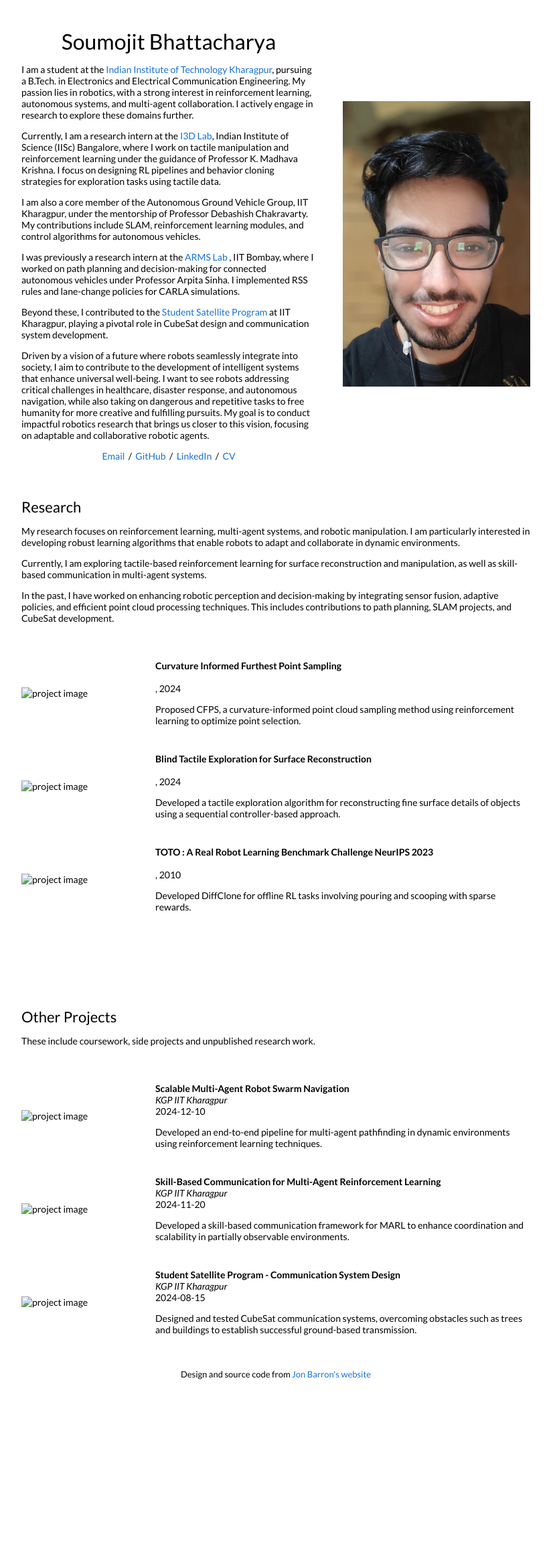
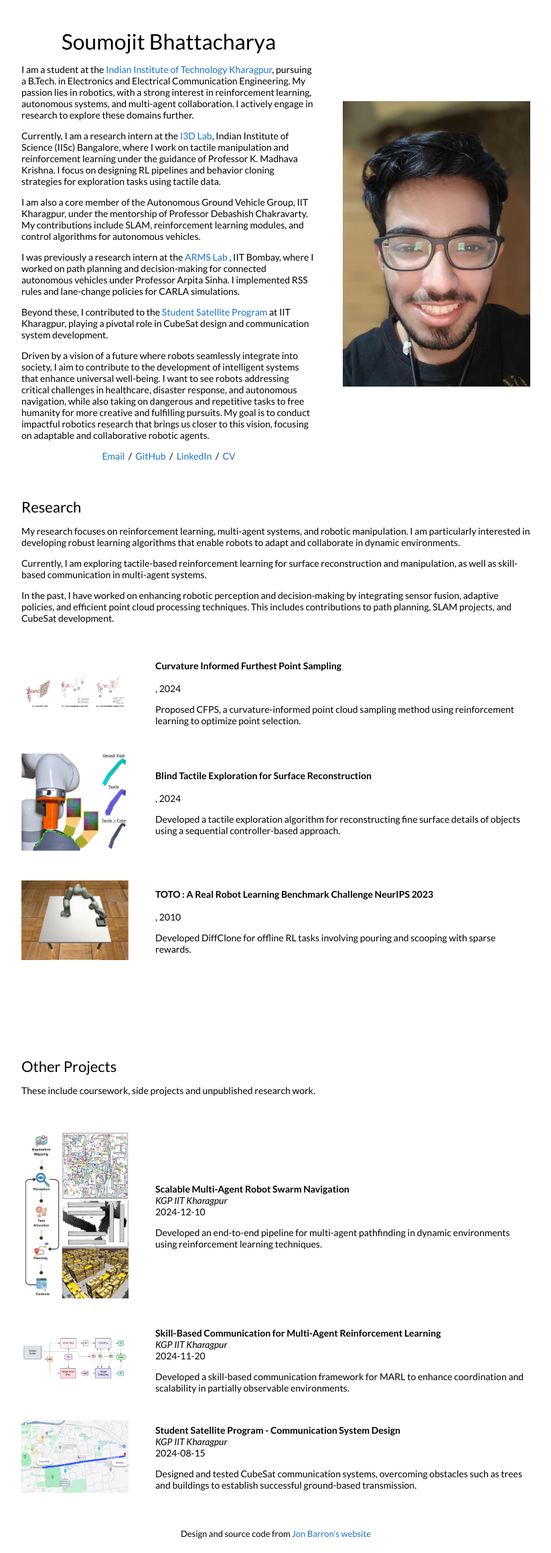
Before and after one commit to BabaYaga840/BabaYaga840.github.io, a Jekyll site: the page built from _posts/2024-12-11-MAPF.markdown, in a window 1280 px wide. Shown: the whole page at 67% size, without its empty margins (228-1051 px from the left). Built offline with Jekyll 4.4.1, drawn with Linux system fonts in a browser that asks for light colours; before the commit the page ends 2080 px from its top, so only the background shows below that.

Commit message:
Update default.html

```diff
--- a/_layouts/default.html
+++ b/_layouts/default.html
@@ -91,7 +91,7 @@
           {% if cat == 'research' %}
           <tr>
             <td style="padding:2.5%;width:25%;vertical-align:middle;min-width:120px">
-              <img src="/tn{{post.image}}" alt="project image" style="width:auto; height:auto; max-width:100%;" />
+              <img src="{{post.image}}" alt="project image" style="width:auto; height:auto; max-width:100%;" />
             </td>
             <td style="padding:2.5%;width:75%;vertical-align:middle">
               <h3>{{post.title}}</h3>
@@ -153,7 +153,7 @@
           {% if cat != 'research' and cat != 'Intel' %}
           <tr>
             <td style="padding:2.5%;width:25%;vertical-align:middle;min-width:120px">
-              <img src="/tn{{post.image}}" alt="project image" style="width:auto; height:auto; max-width:100%;" />
+              <img src="{{post.image}}" alt="project image" style="width:auto; height:auto; max-width:100%;" />
             </td>
             <td style="padding:2.5%;width:75%;vertical-align:middle">
               <h3>{{post.title}}</h3>
```
